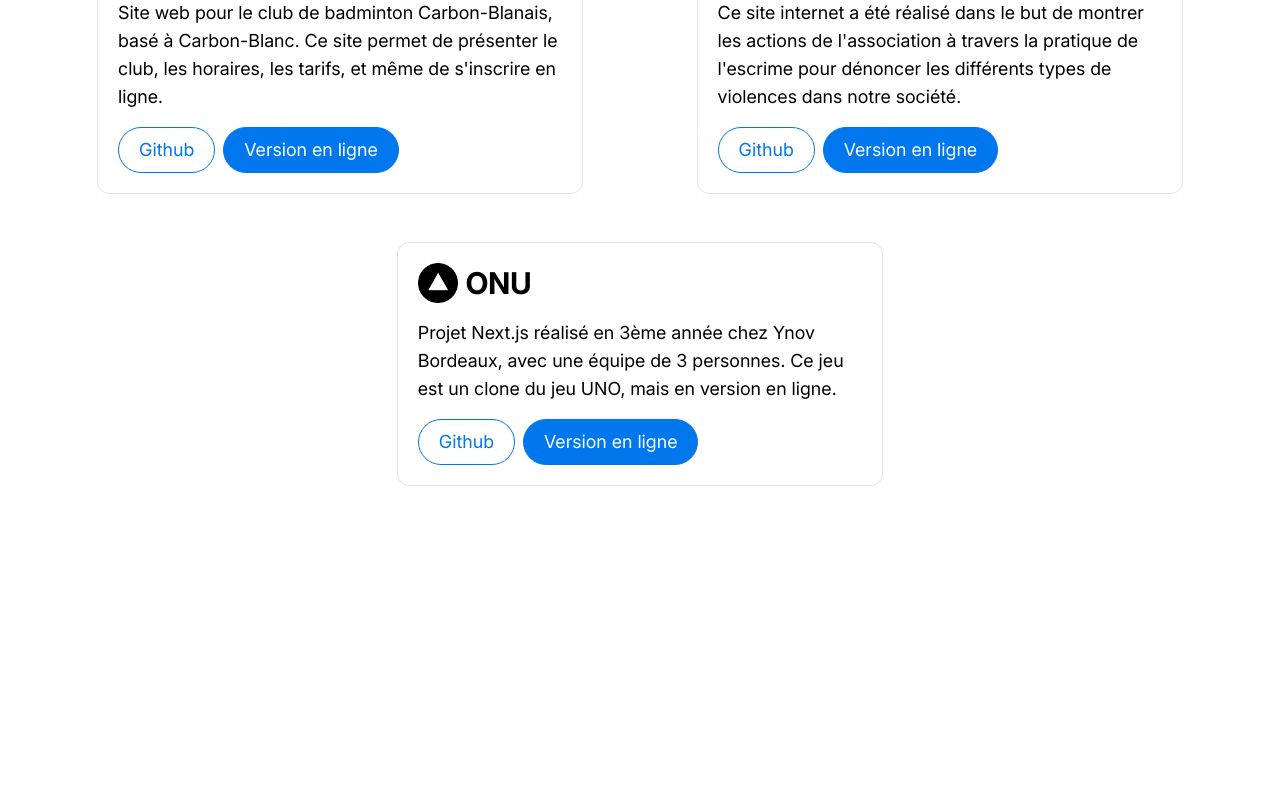
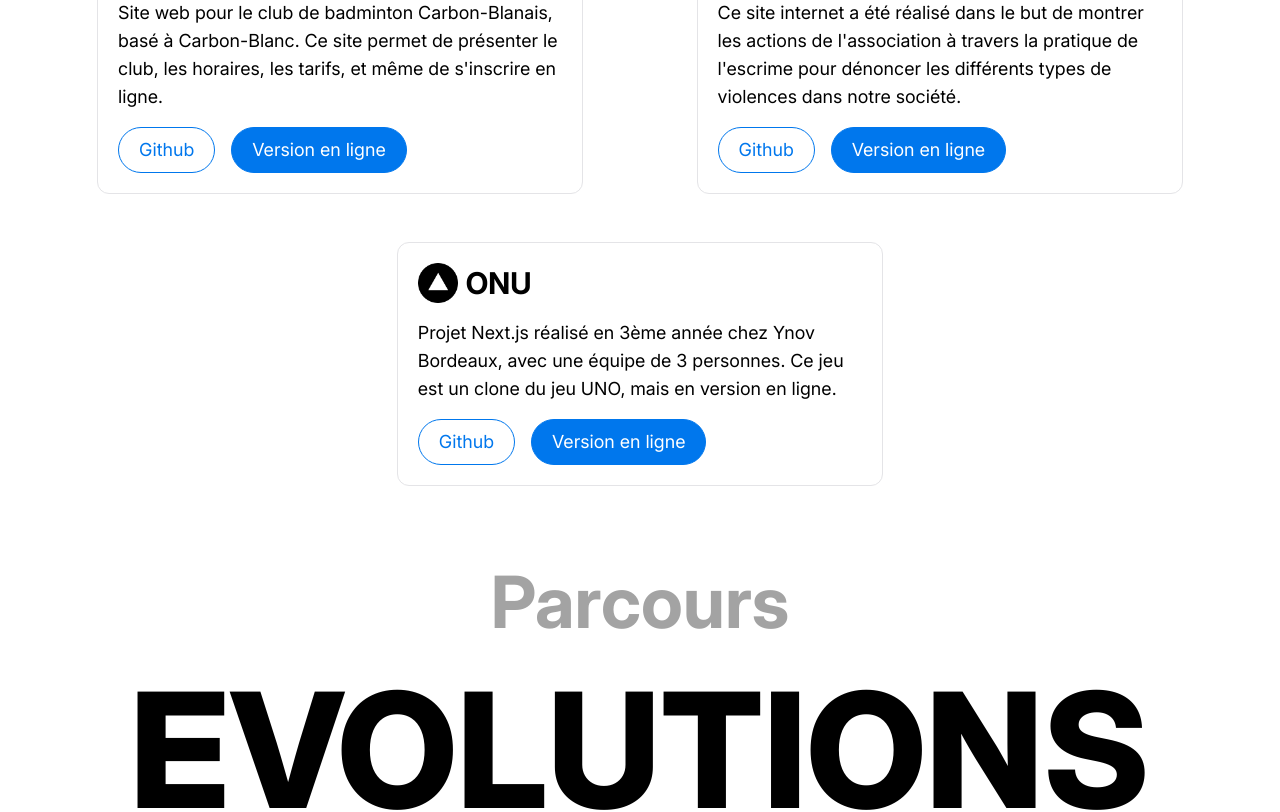
Before and after one commit to Matsuel/portfolio, a Next.js app: page / in a window 1280 px wide. Shown: the part 1640-2452 px from the top of the page. Before the commit the page ends 2206 px from the top, so only its background shows below. Built offline with nearby package versions, Linux system fonts and the light colour scheme.

Commit message:
Components Button, Hero, Projet -> Edit colors, href, and gap

```diff
--- a/src/app/page.tsx
+++ b/src/app/page.tsx
@@ -7,6 +7,7 @@ import Loader from '@/components/Ui/Loader';
 import Projets from '@/components/sections/Projets';
 import Navbar from '@/components/Navbar';
 import MenuIcon from '@/components/Navbar/MenuIcon';
+import Parcours from '@/components/sections/Parcours';
 
 export default function Home() {
 
@@ -14,12 +15,13 @@ export default function Home() {
     <div className="w-full bg-background flex flex-col h-auto p-8 pb-20 gap-20">
       <MenuIcon />
       <Navbar />
-      {/* <Loader /> */}
+      <Loader />
       <Theme />
       <CircleProgress />
       <Hour />
       <Hero />
       <Projets />
+      <Parcours />
     </div>
   );
 }
--- a/src/components/Ui/Button.tsx
+++ b/src/components/Ui/Button.tsx
@@ -21,7 +21,7 @@ const Button = ({
         primary: "bg-[#0077ED] text-white",
         secondary: "bg-transparent text-[#0077ED] hover:bg-[#0077ED] hover:text-white",
         white: "bg-white text-color-invert",
-        transparent: "bg-transparent text-[#A3A3A3] hover:text-white border-transparent"
+        transparent: "bg-transparent text-[#A3A3A3] hover:text-text border-transparent"
     }
 
     return (
--- a/src/components/Ui/Projet.tsx
+++ b/src/components/Ui/Projet.tsx
@@ -35,7 +35,7 @@ const Projet = ({
                 {description}
             </p>
 
-            <div className='flex flex-row gap-2'>
+            <div className='flex flex-row gap-4'>
                 <CustomLink href={github} variant='secondary'>
                     Github
                 </CustomLink>
--- a/src/components/sections/Hero.tsx
+++ b/src/components/sections/Hero.tsx
@@ -5,7 +5,7 @@ import Button from '@/components/Ui/Button'
 const Hero = () => {
 
     return (
-        <section id='home' className='w-full h-auto min-h-[90vh] flex flex-col gap-8 p-8 mt-8 justify-center items-start relative'>
+        <section id='hero' className='w-full h-auto min-h-[90vh] flex flex-col gap-8 p-8 mt-8 justify-center items-start relative'>
             <p className='w-[30%] text-4xl font-bold text-text'>
                 Développeur web <span className='text-secondary'>spécialisé dans la création de </span> solutions simples <span className='text-secondary'>mais</span> efficaces, <span className='text-secondary'>avec une approche qui </span> redéfinit les standards du design
             </p>
```
